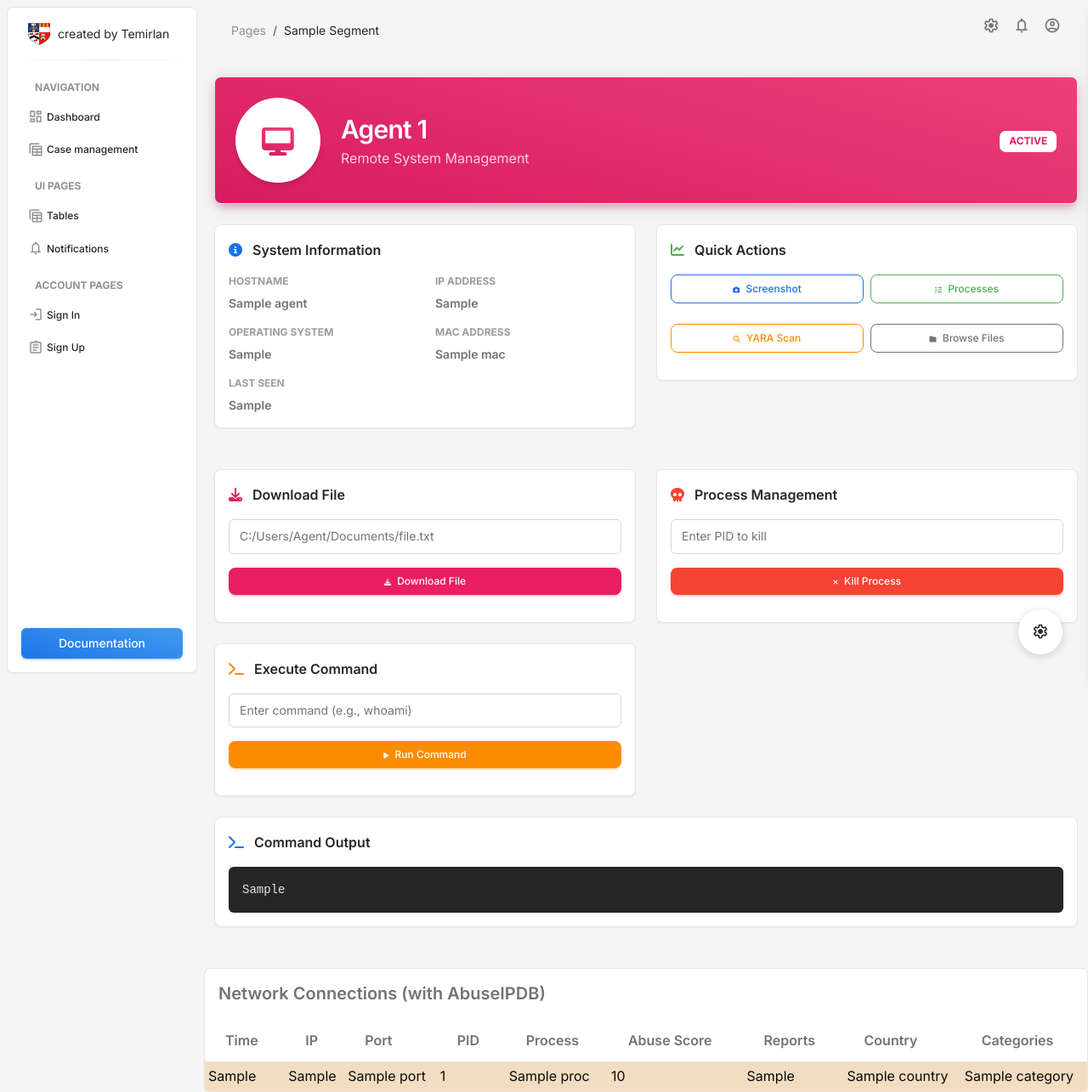
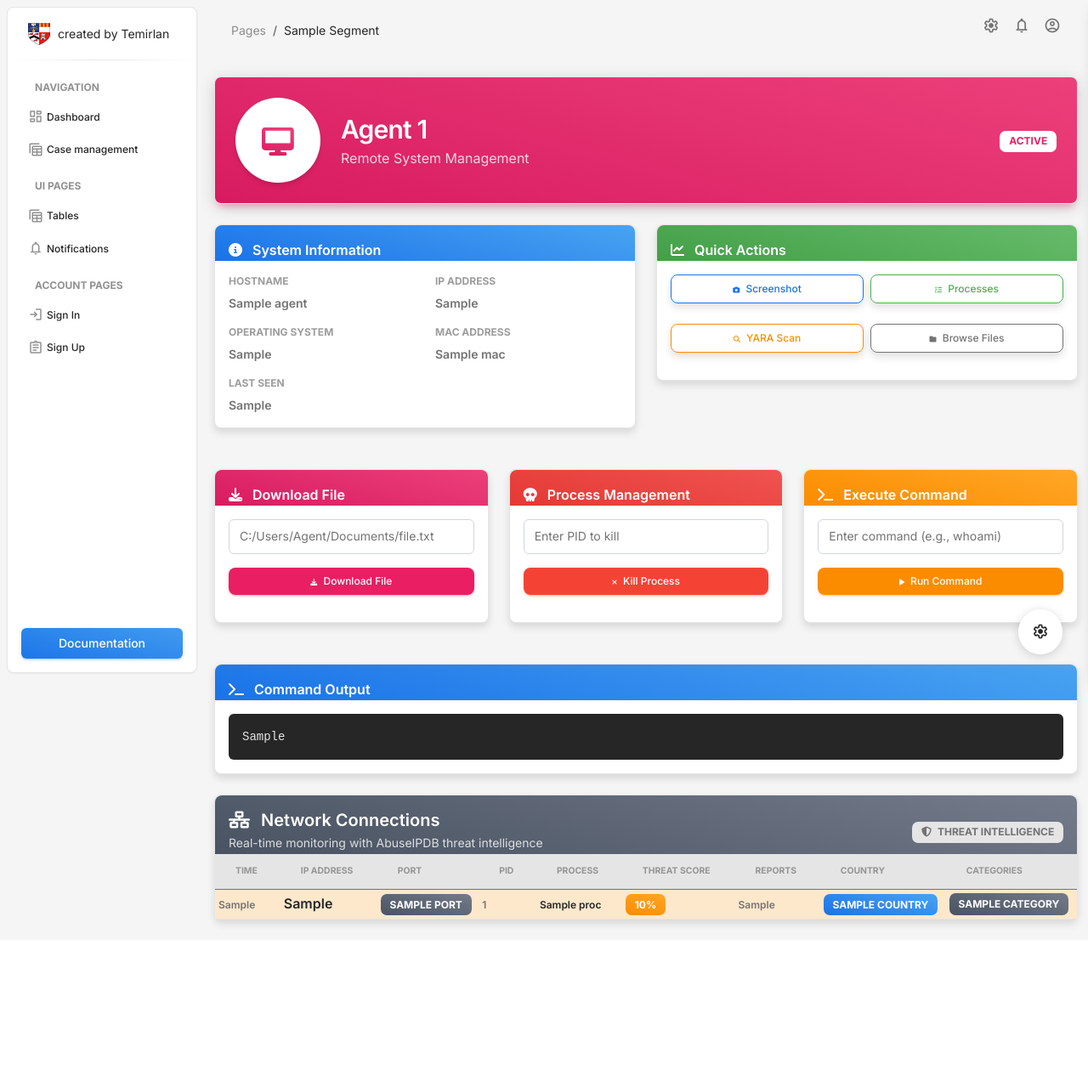
Before and after one commit to TimaMeiramgaliev/Cybersecurity-Project, a Flask app: template templates/pages/agent_detail.html in a window 1280 px wide. Shown: the whole page at 85% size. After the commit the page ends 1093 px from the top, so only its background shows below. Run offline with Flask 3, Linux system fonts and the light colour scheme; data comes from the database, SQL or seed files in the repository; the template is opened without the code that fills it: most values are stand-ins (such as "Sample title", 1, 10 or a date in 2020); parts of the project's set-up code (start-up, migrations or seed data) failed here and were passed over; some libraries are stand-ins or nearby versions.

Commit message:
Readme was updated

```diff
--- a/templates/pages/agent_detail.html
+++ b/templates/pages/agent_detail.html
@@ -31,10 +31,10 @@
   <!-- Agent Information Cards -->
   <div class="row mb-4">
     <div class="col-lg-6 col-md-6 mb-4">
-      <div class="card">
-        <div class="card-header p-3 pb-0">
-          <h6 class="mb-0">
-            <i class="fas fa-info-circle text-info me-2"></i>
+      <div class="card shadow-sm">
+        <div class="card-header p-3 pb-0 bg-gradient-info">
+          <h6 class="mb-0 text-white">
+            <i class="fas fa-info-circle me-2"></i>
             System Information
           </h6>
         </div>
@@ -76,32 +76,32 @@
     </div>
 
     <div class="col-lg-6 col-md-6 mb-4">
-      <div class="card">
-        <div class="card-header p-3 pb-0">
-          <h6 class="mb-0">
-            <i class="fas fa-chart-line text-success me-2"></i>
+      <div class="card shadow-sm">
+        <div class="card-header p-3 pb-0 bg-gradient-success">
+          <h6 class="mb-0 text-white">
+            <i class="fas fa-chart-line me-2"></i>
             Quick Actions
           </h6>
         </div>
         <div class="card-body p-3">
           <div class="row g-2">
             <div class="col-6">
-              <button class="btn btn-outline-info btn-sm w-100" onclick="document.getElementById('screenshot-form').submit()">
+              <button class="btn btn-outline-info btn-sm w-100 shadow-sm" onclick="document.getElementById('screenshot-form').submit()">
                 <i class="fas fa-camera me-1"></i> Screenshot
               </button>
             </div>
             <div class="col-6">
-              <button class="btn btn-outline-success btn-sm w-100" onclick="document.getElementById('processes-form').submit()">
+              <button class="btn btn-outline-success btn-sm w-100 shadow-sm" onclick="document.getElementById('processes-form').submit()">
                 <i class="fas fa-tasks me-1"></i> Processes
               </button>
             </div>
             <div class="col-6">
-              <button class="btn btn-outline-warning btn-sm w-100" data-bs-toggle="modal" data-bs-target="#yaraModal">
+              <button class="btn btn-outline-warning btn-sm w-100 shadow-sm" data-bs-toggle="modal" data-bs-target="#yaraModal">
                 <i class="fas fa-search me-1"></i> YARA Scan
               </button>
             </div>
             <div class="col-6">
-              <button class="btn btn-outline-secondary btn-sm w-100" data-bs-toggle="modal" data-bs-target="#directoryModal">
+              <button class="btn btn-outline-secondary btn-sm w-100 shadow-sm" data-bs-toggle="modal" data-bs-target="#directoryModal">
                 <i class="fas fa-folder me-1"></i> Browse Files
               </button>
             </div>
@@ -112,13 +112,13 @@
   </div>
 
   <!-- Action Forms Section -->
-  <div class="row">
+  <div class="row mb-4">
     <!-- File Download -->
-    <div class="col-lg-6 col-md-6 mb-4">
-      <div class="card">
-        <div class="card-header p-3 pb-0">
-          <h6 class="mb-0">
-            <i class="fas fa-download text-primary me-2"></i>
+    <div class="col-lg-4 col-md-6 mb-4">
+      <div class="card shadow-sm h-100">
+        <div class="card-header p-3 pb-0 bg-gradient-primary">
+          <h6 class="mb-0 text-white">
+            <i class="fas fa-download me-2"></i>
             Download File
           </h6>
         </div>
@@ -126,10 +126,10 @@
           <form method="POST" action="/admin/download">
             <input type="hidden" name="agent_id" value="{{ agent['id'] }}">
             <input type="hidden" name="agent_url" value="{{ agent['url'] }}">
-            <div class="input-group input-group-outline">
+            <div class="input-group input-group-outline mb-3">
               <input type="text" class="form-control" name="file_path" placeholder="C:/Users/Agent/Documents/file.txt" required>
             </div>
-            <button class="btn btn-primary btn-sm w-100 mt-3" type="submit">
+            <button class="btn btn-primary btn-sm w-100" type="submit">
               <i class="fas fa-download me-1"></i> Download File
             </button>
           </form>
@@ -138,11 +138,11 @@
     </div>
 
     <!-- Process Management -->
-    <div class="col-lg-6 col-md-6 mb-4">
-      <div class="card">
-        <div class="card-header p-3 pb-0">
-          <h6 class="mb-0">
-            <i class="fas fa-skull text-danger me-2"></i>
+    <div class="col-lg-4 col-md-6 mb-4">
+      <div class="card shadow-sm h-100">
+        <div class="card-header p-3 pb-0 bg-gradient-danger">
+          <h6 class="mb-0 text-white">
+            <i class="fas fa-skull me-2"></i>
             Process Management
           </h6>
         </div>
@@ -150,10 +150,10 @@
           <form method="POST" action="/admin/kill">
             <input type="hidden" name="agent_id" value="{{ agent['id'] }}">
             <input type="hidden" name="agent_url" value="{{ agent['url'] }}">
-            <div class="input-group input-group-outline">
+            <div class="input-group input-group-outline mb-3">
               <input type="text" class="form-control" name="pid" placeholder="Enter PID to kill" required>
             </div>
-            <button class="btn btn-danger btn-sm w-100 mt-3" type="submit">
+            <button class="btn btn-danger btn-sm w-100" type="submit">
               <i class="fas fa-times me-1"></i> Kill Process
             </button>
           </form>
@@ -162,11 +162,11 @@
     </div>
 
     <!-- Command Execution -->
-    <div class="col-lg-6 col-md-6 mb-4">
-      <div class="card">
-        <div class="card-header p-3 pb-0">
-          <h6 class="mb-0">
-            <i class="fas fa-terminal text-warning me-2"></i>
+    <div class="col-lg-4 col-md-6 mb-4">
+      <div class="card shadow-sm h-100">
+        <div class="card-header p-3 pb-0 bg-gradient-warning">
+          <h6 class="mb-0 text-white">
+            <i class="fas fa-terminal me-2"></i>
             Execute Command
           </h6>
         </div>
@@ -174,13 +174,14 @@
           <form method="POST" action="/admin/exec">
             <input type="hidden" name="agent_id" value="{{ agent['id'] }}">
             <input type="hidden" name="agent_url" value="{{ agent['url'] }}">
-            <div class="input-group input-group-outline">
+            <div class="input-group input-group-outline mb-3">
               <input type="text" class="form-control" name="command" placeholder="Enter command (e.g., whoami)" required>
             </div>
-            <button class="btn btn-warning btn-sm w-100 mt-3" type="submit">
+            <button class="btn btn-warning btn-sm w-100" type="submit">
               <i class="fas fa-play me-1"></i> Run Command
             </button>
           </form>
+        </div>
       </div>
     </div>
   </div>
@@ -196,16 +197,15 @@
       <input type="hidden" name="agent_url" value="{{ agent['url'] }}">
     </form>
   </div>
-  </div>
 
   <!-- Command Output Display -->
   {% if exec_output %}
-  <div class="row">
+  <div class="row mb-4">
     <div class="col-12">
-      <div class="card">
-        <div class="card-header p-3 pb-0">
-          <h6 class="mb-0">
-            <i class="fas fa-terminal text-info me-2"></i>
+      <div class="card shadow-sm">
+        <div class="card-header p-3 pb-0 bg-gradient-info">
+          <h6 class="mb-0 text-white">
+            <i class="fas fa-terminal me-2"></i>
             Command Output
           </h6>
         </div>
@@ -218,35 +218,142 @@
     </div>
   </div>
   {% endif %}
+
+  <!-- Network Connections Section -->
+  <div class="row">
+    <div class="col-12">
+      <div class="card shadow-sm">
+        <div class="card-header p-3 pb-0 bg-gradient-secondary">
+          <div class="row align-items-center">
+            <div class="col">
+              <h5 class="card-title m-0 text-white">
+                <i class="fas fa-network-wired me-2"></i>
+                Network Connections
+              </h5>
+              <small class="text-white opacity-8">Real-time monitoring with AbuseIPDB threat intelligence</small>
+            </div>
+            <div class="col-auto">
+              <span class="badge bg-light text-secondary">
+                <i class="fas fa-shield-alt me-1"></i>
+                Threat Intelligence
+              </span>
+            </div>
+          </div>
+        </div>
+        <div class="card-body p-0">
+          {% if conns and conns|length > 0 %}
+          <div class="table-responsive">
+            <table class="table table-sm table-hover mb-0">
+              <thead class="bg-light">
+                <tr>
+                  <th class="border-0 text-uppercase text-secondary text-xxs font-weight-bolder opacity-7">Time</th>
+                  <th class="border-0 text-uppercase text-secondary text-xxs font-weight-bolder opacity-7">IP Address</th>
+                  <th class="border-0 text-uppercase text-secondary text-xxs font-weight-bolder opacity-7">Port</th>
+                  <th class="border-0 text-uppercase text-secondary text-xxs font-weight-bolder opacity-7">PID</th>
+                  <th class="border-0 text-uppercase text-secondary text-xxs font-weight-bolder opacity-7">Process</th>
+                  <th class="border-0 text-uppercase text-secondary text-xxs font-weight-bolder opacity-7">Threat Score</th>
+                  <th class="border-0 text-uppercase text-secondary text-xxs font-weight-bolder opacity-7">Reports</th>
+                  <th class="border-0 text-uppercase text-secondary text-xxs font-weight-bolder opacity-7">Country</th>
+                  <th class="border-0 text-uppercase text-secondary text-xxs font-weight-bolder opacity-7">Categories</th>
+                </tr>
+              </thead>
+              <tbody>
+                {% for c in conns %}
+                <tr class="{% if c.abuse_score >= 50 %}table-danger{% elif c.abuse_score >= 10 %}table-warning{% else %}table-light{% endif %}">
+                  <td class="align-middle">
+                    <span class="text-secondary text-xs font-weight-bold">{{ c.ts or c.received_ts }}</span>
+                  </td>
+                  <td class="align-middle">
+                    <span class="text-dark font-weight-bold">{{ c.ip }}</span>
+                  </td>
+                  <td class="align-middle">
+                    <span class="badge badge-sm bg-gradient-secondary">{{ c.port }}</span>
+                  </td>
+                  <td class="align-middle">
+                    <span class="text-secondary text-xs font-weight-bold">{{ c.pid }}</span>
+                  </td>
+                  <td class="align-middle">
+                    <span class="text-dark text-xs font-weight-bold">{{ c.proc }}</span>
+                  </td>
+                  <td class="align-middle">
+                    {% if c.abuse_score >= 50 %}
+                      <span class="badge badge-sm bg-gradient-danger">{{ c.abuse_score }}%</span>
+                    {% elif c.abuse_score >= 10 %}
+                      <span class="badge badge-sm bg-gradient-warning">{{ c.abuse_score }}%</span>
+                    {% else %}
+                      <span class="badge badge-sm bg-gradient-success">{{ c.abuse_score }}%</span>
+                    {% endif %}
+                  </td>
+                  <td class="align-middle">
+                    <span class="text-secondary text-xs font-weight-bold">{{ c.abuse_reports }}</span>
+                  </td>
+                  <td class="align-middle">
+                    {% if c.country %}
+                      <span class="badge badge-sm bg-gradient-info">{{ c.country }}</span>
+                    {% else %}
+                      <span class="text-muted">-</span>
+                    {% endif %}
+                  </td>
+                  <td class="align-middle">
+                    {% if c.categories %}
+                      <div class="d-flex flex-wrap gap-1">
+                        {% for category in c.categories %}
+                          <span class="badge badge-sm bg-gradient-secondary">{{ category }}</span>
+                        {% endfor %}
+                      </div>
+                    {% else %}
+                      <span class="text-muted">-</span>
+                    {% endif %}
+                  </td>
+                </tr>
+                {% endfor %}
+              </tbody>
+            </table>
+          </div>
+          {% else %}
+          <div class="text-center py-5">
+            <i class="fas fa-network-wired text-muted" style="font-size: 3rem;"></i>
+            <p class="text-muted mt-3 mb-0">No network connection data available</p>
+            <small class="text-muted">Network monitoring will appear here when connections are detected</small>
+          </div>
+          {% endif %}
+        </div>
+      </div>
+    </div>
+  </div>
 </div>
 
 <!-- YARA Modal -->
 <div class="modal fade" id="yaraModal" tabindex="-1" aria-labelledby="yaraModalLabel" aria-hidden="true">
-  <div class="modal-dialog">
-    <div class="modal-content">
-      <div class="modal-header">
-        <h5 class="modal-title" id="yaraModalLabel">
-          <i class="fas fa-search text-warning me-2"></i>
+  <div class="modal-dialog modal-dialog-centered">
+    <div class="modal-content shadow-lg">
+      <div class="modal-header bg-gradient-warning">
+        <h5 class="modal-title text-white" id="yaraModalLabel">
+          <i class="fas fa-search me-2"></i>
           YARA Scan
         </h5>
-        <button type="button" class="btn-close" data-bs-dismiss="modal" aria-label="Close"></button>
+        <button type="button" class="btn-close btn-close-white" data-bs-dismiss="modal" aria-label="Close"></button>
       </div>
       <form method="POST" action="/admin/yara" enctype="multipart/form-data">
         <div class="modal-body">
           <input type="hidden" name="agent_id" value="{{ agent['id'] }}">
           <div class="mb-3">
-            <label for="rules" class="form-label">YARA Rules File</label>
+            <label for="rules" class="form-label fw-bold">YARA Rules File</label>
             <input class="form-control" type="file" name="rules" accept=".yar,.yara" required>
+            <div class="form-text">
+              <i class="fas fa-info-circle me-1"></i>
+              Upload a .yar or .yara file containing your scanning rules
             </div>
-          <small class="text-muted">
-            <i class="fas fa-info-circle me-1"></i>
-            Runs in agent's current working directory (use shell: cd …).
-          </small>
+          </div>
+          <div class="alert alert-info">
+            <i class="fas fa-lightbulb me-2"></i>
+            <strong>Tip:</strong> The scan will run in the agent's current working directory. Use shell commands like <code>cd</code> to navigate to specific directories.
+          </div>
         </div>
         <div class="modal-footer">
           <button type="button" class="btn btn-secondary" data-bs-dismiss="modal">Cancel</button>
           <button type="submit" class="btn btn-warning">
-            <i class="fas fa-search me-1"></i> Run YARA
+            <i class="fas fa-search me-1"></i> Run YARA Scan
           </button>
         </div>
       </form>
@@ -256,79 +363,40 @@
 
 <!-- Directory Browser Modal -->
 <div class="modal fade" id="directoryModal" tabindex="-1" aria-labelledby="directoryModalLabel" aria-hidden="true">
-  <div class="modal-dialog">
-    <div class="modal-content">
-      <div class="modal-header">
-        <h5 class="modal-title" id="directoryModalLabel">
-          <i class="fas fa-folder text-secondary me-2"></i>
+  <div class="modal-dialog modal-dialog-centered">
+    <div class="modal-content shadow-lg">
+      <div class="modal-header bg-gradient-secondary">
+        <h5 class="modal-title text-white" id="directoryModalLabel">
+          <i class="fas fa-folder me-2"></i>
           Browse Directory
         </h5>
-        <button type="button" class="btn-close" data-bs-dismiss="modal" aria-label="Close"></button>
+        <button type="button" class="btn-close btn-close-white" data-bs-dismiss="modal" aria-label="Close"></button>
       </div>
       <form method="POST" action="/admin/list_dir">
         <div class="modal-body">
           <input type="hidden" name="agent_id" value="{{ agent['id'] }}">
           <input type="hidden" name="agent_url" value="{{ agent['url'] }}">
           <div class="mb-3">
-            <label for="dir_path" class="form-label">Directory Path</label>
+            <label for="dir_path" class="form-label fw-bold">Directory Path</label>
             <input type="text" class="form-control" name="dir_path" placeholder="C:/Users/Agent/Desktop" required>
+            <div class="form-text">
+              <i class="fas fa-info-circle me-1"></i>
+              Enter the full path to the directory you want to explore
+            </div>
+          </div>
+          <div class="alert alert-info">
+            <i class="fas fa-lightbulb me-2"></i>
+            <strong>Examples:</strong> <code>C:\Users\Agent\Desktop</code>, <code>/home/agent/documents</code>
           </div>
         </div>
         <div class="modal-footer">
           <button type="button" class="btn btn-secondary" data-bs-dismiss="modal">Cancel</button>
           <button type="submit" class="btn btn-secondary">
-            <i class="fas fa-folder me-1"></i> Show Directory
+            <i class="fas fa-folder me-1"></i> Browse Directory
           </button>
         </div>
       </form>
     </div>
   </div>
 </div>
-
-
-    <div class="card mt-4">
-  <div class="card-header">
-    <h5 class="card-title m-0">Network Connections (with AbuseIPDB)</h5>
-  </div>
-  <div class="card-body p-0">
-    {% if conns and conns|length > 0 %}
-    <div class="table-responsive">
-      <table class="table table-sm table-striped mb-0">
-        <thead>
-          <tr>
-            <th>Time</th>
-            <th>IP</th>
-            <th>Port</th>
-            <th>PID</th>
-            <th>Process</th>
-            <th>Abuse Score</th>
-            <th>Reports</th>
-            <th>Country</th>
-            <th>Categories</th>
-          </tr>
-        </thead>
-        <tbody>
-          {% for c in conns %}
-          <tr class="{% if c.abuse_score >= 50 %}table-danger{% elif c.abuse_score >= 10 %}table-warning{% endif %}">
-            <td>{{ c.ts or c.received_ts }}</td>
-            <td>{{ c.ip }}</td>
-            <td>{{ c.port }}</td>
-            <td>{{ c.pid }}</td>
-            <td>{{ c.proc }}</td>
-            <td>{{ c.abuse_score }}</td>
-            <td>{{ c.abuse_reports }}</td>
-            <td>{{ c.country or '-' }}</td>
-            <td>
-              {% if c.categories %}{{ c.categories|join(', ') }}{% else %}-{% endif %}
-            </td>
-          </tr>
-          {% endfor %}
-        </tbody>
-      </table>
-    </div>
-    {% else %}
-      <em class="text-muted d-block p-3">No data about connections</em>
-    {% endif %}
-  </div>
-</div>
 {% endblock %}
```
Also changed, not shown: README.md. Lines whose indentation alone changed are shown as unchanged.
